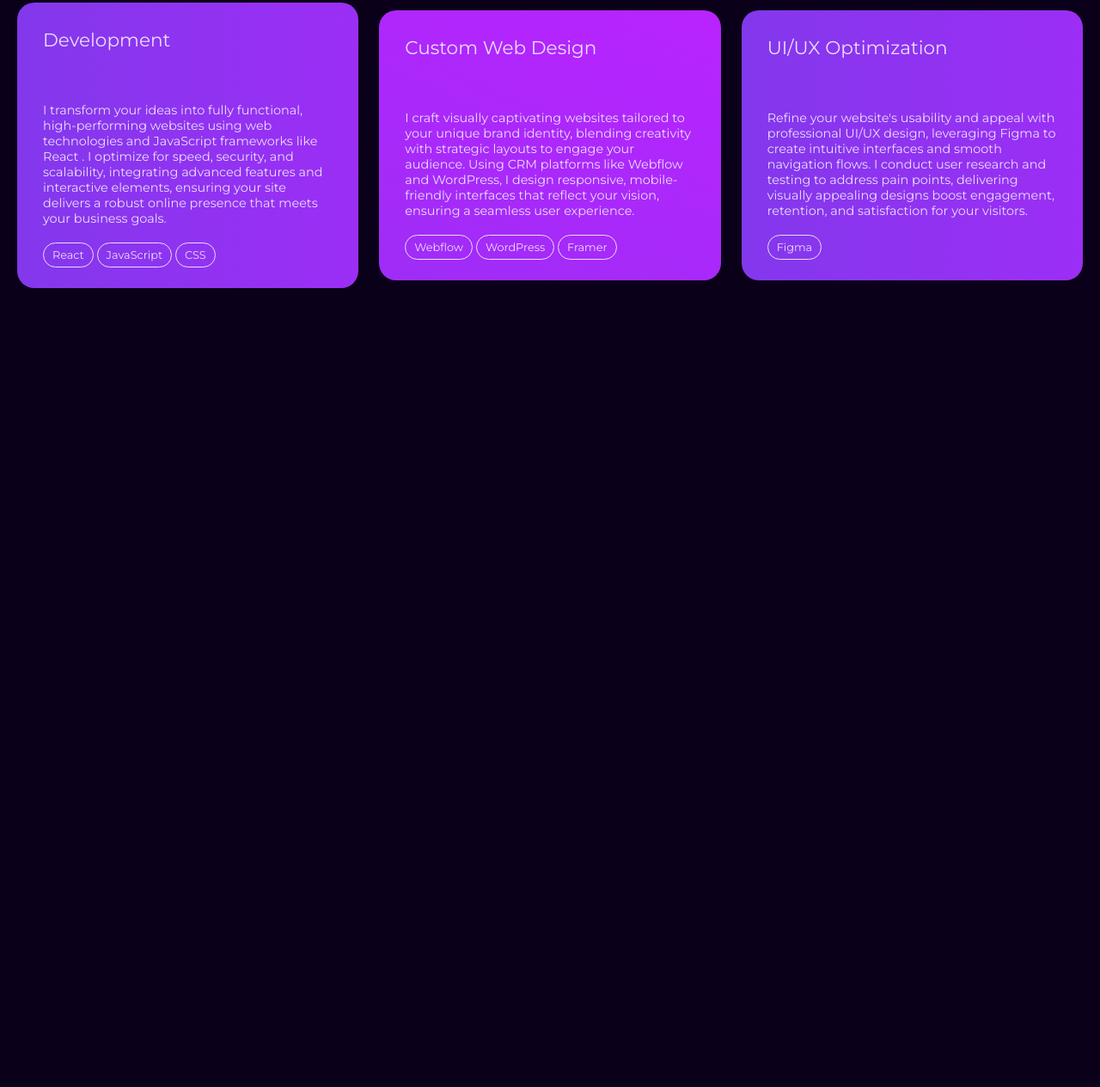
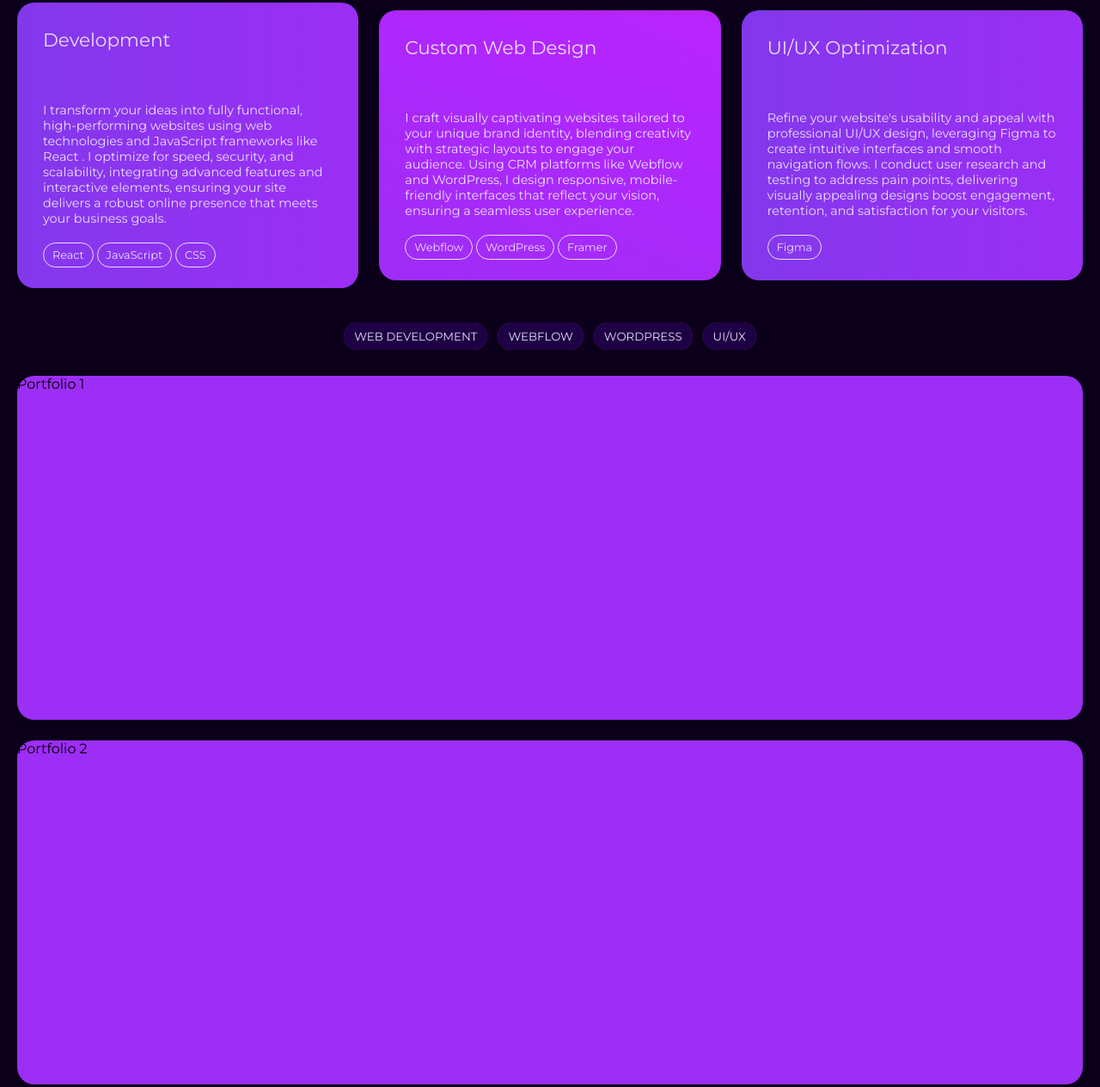
Before and after one commit to Adebayorr/RaheemStudio, a plain HTML site: page index.html in a window 1280 px wide. Shown: the part 779-2043 px from the top of the page at 86% size. Before the commit the page ends 1174 px from the top, so only its background shows below. Drawn offline with Linux system fonts and the light colour scheme.

Commit message:
Start portfolio section design

```diff
--- a/index.html
+++ b/index.html
@@ -86,6 +86,19 @@
                 <a href="" class="stacks">CSS</a>
             </div> -->
         </section>
+        <section class="portfolios-wrapper">
+            <div class="tabs">
+                <button class="portfolio-tab" id="tab">Web Development</button>
+                <button class="portfolio-tab">Webflow</button>
+                <button class="portfolio-tab">WordPress</button>
+                <button class="portfolio-tab">UI/UX</button>
+            </div>
+            <div class="portfolios">
+                <div class="portfolio">Portfolio 1</div>
+                <div class="portfolio">Portfolio 2</div>
+                <div class="portfolio">Portfolio 3</div>
+            </div>
+        </section>
     </main>
 </body>
 </html>
--- a/styles/index.css
+++ b/styles/index.css
@@ -146,3 +146,52 @@ header {
     cursor: pointer;
     font-size: 0.8rem;
 }
+
+/* .portfolios-wrapper {
+    padding: 30px;
+} */
+
+.tabs {
+    display: flex;
+    justify-content: center;
+    gap: 12px;
+    align-items: center;
+}
+.portfolio-tab {
+    background-color: transparent;
+    border: 2px solid transparent;
+    background: linear-gradient(var(--pc), var(--pc)) padding-box, linear-gradient(to right, #8338EC, #B923FF) border-box;
+    border-image-slice: 1;
+    border-radius: 45px;
+    text-transform: uppercase;
+    color: var(--textC);
+    padding: 8px 12px;
+    transition: background-color 5s ease-in-out, box-shadow 5s ease-in-out;
+    cursor: pointer;
+    border: none;
+
+}
+
+.portfolio-tab:hover {
+    background-color: linear-gradient(to right, #8338EC, #B923FF);
+    box-shadow: 0 0 19px 9px #A22DF710, 0 0 46.85px 0 #A22DF710, 0 0 25.48px 0 #A22DF710, 0 0 13px 0 #A22DF710, 0 0 6.25px 0 #A22DF710, 0 0 3.15px 0 #A22DF710;
+}
+
+.portfolios {
+    padding-top: 30px;
+    display: flex;
+    flex-direction: column;
+    gap: 24px;
+}
+
+.portfolio {
+    height: 400px;
+    border-radius: 20px;
+    background-color: #9C2EF5;
+    transition: all 0.2 ease-in-out;
+}
+
+.portfolio:hover {
+    transition: 0.5s ease-in-out;
+    transform: rotateY(180deg);
+}
```
